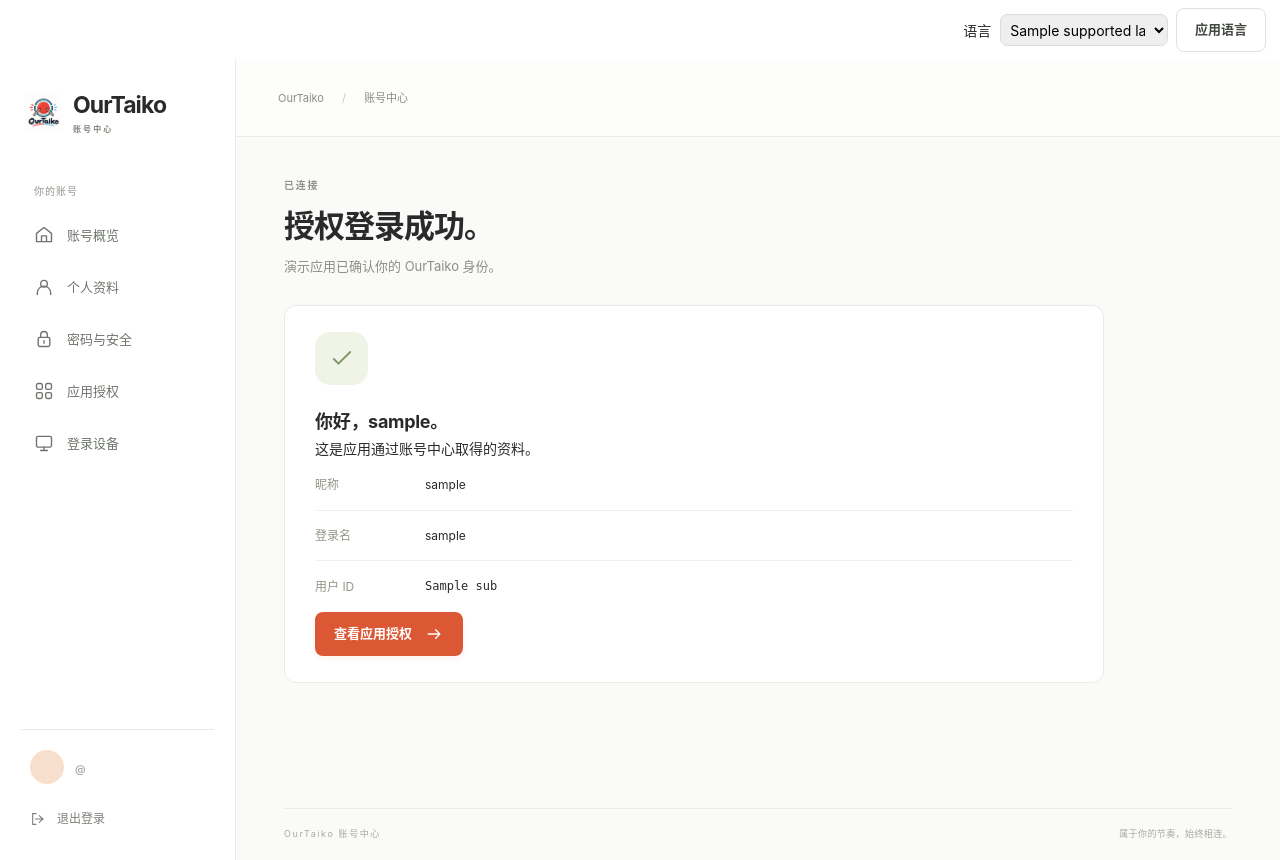
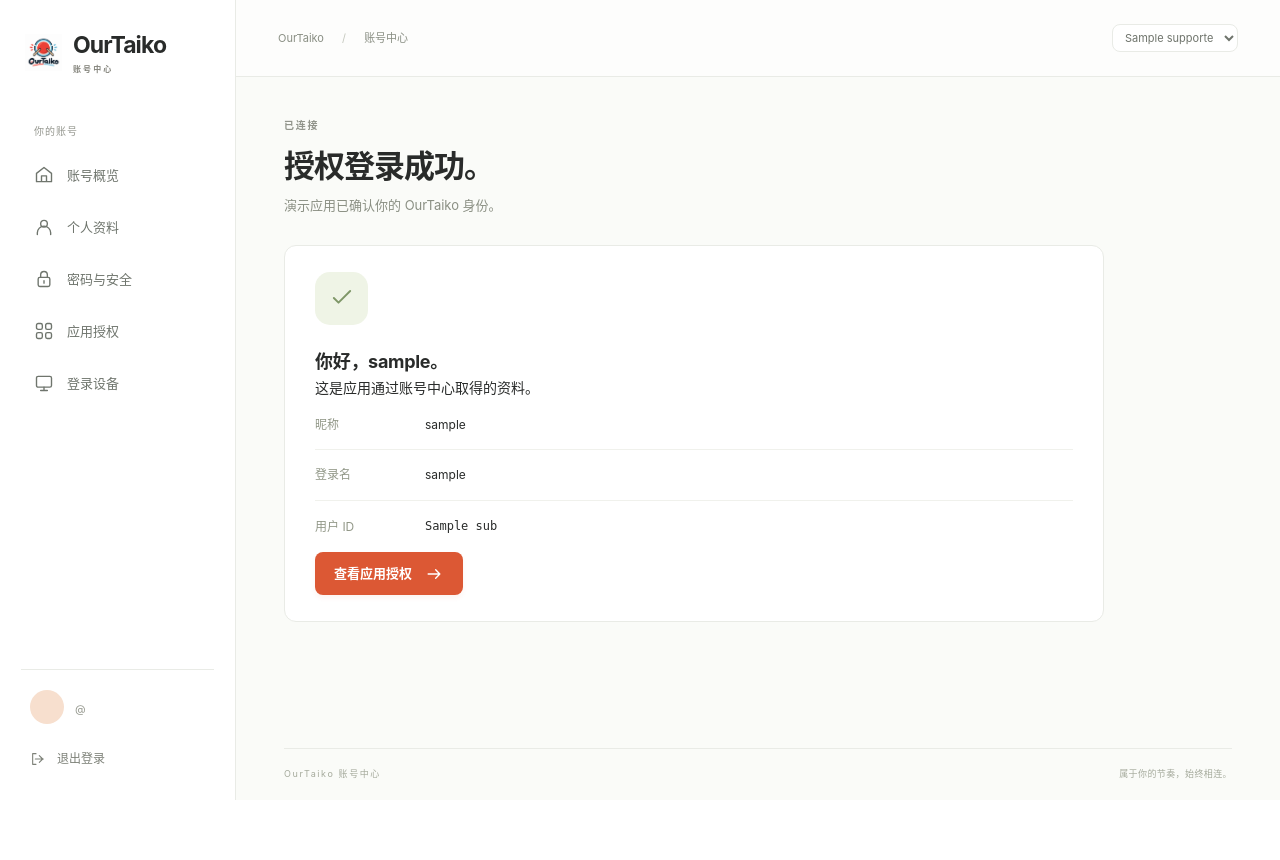
Before and after one commit to OurTaiko/OurTaikoSSO, a Django app: template templates/accounts/demo.html in a window 1280 px wide. After the commit the page ends 800 px from the top, so only its background shows below. Run offline with Django 5.2, Linux system fonts and the light colour scheme; the template is opened without the code that fills it: most values are stand-ins (such as "Sample title", 1, 10 or a date in 2020).

Commit message:
fix(i18n): the language picker sits in each layout's header instead of above the page

```diff
--- a/static/app.css
+++ b/static/app.css
@@ -1454,6 +1454,21 @@ input:focus-visible {
   .topbar .logout {
     padding: 6px;
   }
+  .topbar > span,
+  .topbar .environment {
+    white-space: nowrap;
+  }
+  .topbar > span:first-child {
+    min-width: 0;
+    overflow: hidden;
+    text-overflow: ellipsis;
+  }
+  .topbar .slash {
+    margin: 0 6px;
+  }
+  .topbar .environment + .language-picker {
+    margin-left: 0;
+  }
 }
 @media (prefers-reduced-motion: reduce) {
   * {
@@ -1462,8 +1477,54 @@ input:focus-visible {
   }
 }
 
-.language-picker{display:flex;justify-content:flex-end;align-items:center;gap:.6rem;padding:.6rem 1rem;flex-wrap:wrap;background:var(--surface,#fff)}
-.language-picker select{font:inherit;padding:.4rem;border:1px solid #ddd;border-radius:.5rem;max-width:12rem}
+.visually-hidden {
+  position: absolute;
+  width: 1px;
+  height: 1px;
+  overflow: hidden;
+  clip: rect(0 0 0 0);
+  white-space: nowrap;
+}
+.auth-top {
+  display: flex;
+  align-items: center;
+  justify-content: space-between;
+  gap: 12px;
+}
+.language-picker {
+  display: flex;
+  align-items: center;
+  gap: 6px;
+}
+.topbar .language-picker {
+  margin-left: auto;
+}
+.topbar .environment + .language-picker {
+  margin-left: 16px;
+}
+.language-picker select {
+  font: inherit;
+  font-size: 11px;
+  color: #6f746c;
+  background: white;
+  padding: 5px 8px;
+  border: 1px solid var(--line);
+  border-radius: 8px;
+  max-width: 9rem;
+  cursor: pointer;
+}
+.language-apply {
+  font: inherit;
+  font-size: 11px;
+  padding: 5px 9px;
+  border: 1px solid var(--line);
+  border-radius: 8px;
+  background: white;
+  cursor: pointer;
+}
+.js .language-apply {
+  display: none;
+}
 .identity-avatar,
 .mini-avatar {
   overflow: hidden;
--- a/static/app.js
+++ b/static/app.js
@@ -1,3 +1,9 @@
+document.documentElement.classList.add("js");
+
+document.querySelectorAll(".language-picker select").forEach((select) => {
+  select.addEventListener("change", () => select.form.requestSubmit());
+});
+
 document.querySelectorAll("form[data-confirm]").forEach((form) => {
   form.addEventListener("submit", (event) => {
     if (!window.confirm(form.dataset.confirm)) event.preventDefault();
--- a/templates/accounts/auth_shell.html
+++ b/templates/accounts/auth_shell.html
@@ -1,5 +1,5 @@
 {% extends 'base.html' %}{% load i18n %}{% load static %}{% block layout %}
-<div class="auth-layout"><div class="auth-left"><a class="brand" href="{% url 'overview' %}"><img src="{% static 'icon.png' %}" width="37" height="37" alt=""><span>OurTaiko<span class="brand-caption">{% translate '账号中心' %}</span></span></a>
+<div class="auth-layout"><div class="auth-left"><div class="auth-top"><a class="brand" href="{% url 'overview' %}"><img src="{% static 'icon.png' %}" width="37" height="37" alt=""><span>OurTaiko<span class="brand-caption">{% translate '账号中心' %}</span></span></a>{% include 'accounts/language.html' %}</div>
 <main id="main" class="auth-content">{% include 'accounts/messages.html' %}{% block content %}{% endblock %}</main><footer class="auth-footer">{% translate 'OurTaiko 账号中心' %} {% if dev_mode %}<span class="environment"><span></span>{% translate '本地开发环境' %}</span>{% endif %}</footer></div>
 <aside class="auth-art" aria-label="{% translate 'OurTaiko，一个账号连接你的节奏' %}"><div class="art-top"><span>{% translate '一个账号，你的节奏' %}</span><span>01 / OURTAIKO</span></div><div class="rhythm-art" aria-hidden="true"><div class="orbit orbit-one"></div><div class="orbit orbit-two"></div><div class="orbit orbit-three"></div><div class="taiko"><div class="taiko-face"><i></i><i></i><b></b></div></div><span class="beat beat-one"></span><span class="beat beat-two"></span><span class="beat beat-three"></span></div><div class="art-caption"><span class="eyebrow">{% translate '把热爱，连在一起。' %}</span><h2>{% blocktranslate %}一个账号，每一份热爱。{% endblocktranslate %}</h2><p>{% blocktranslate %}管理你的资料与安全设置。在 OurTaiko 的世界里，保持同一个你。{% endblocktranslate %}</p><div class="art-tags"><span>FANMADE</span><span>ESE</span><span>OURTAIKO</span></div></div></aside></div>
 {% endblock %}
--- a/templates/accounts/language.html
+++ b/templates/accounts/language.html
@@ -2,11 +2,11 @@
 <form class="language-picker" action="{% url 'set-language' %}" method="post">
   {% csrf_token %}
   <input type="hidden" name="next" value="{{ request.get_full_path }}">
-  <label for="site-language">{% translate "语言" %}</label>
+  <label class="visually-hidden" for="site-language">{% translate "语言" %}</label>
   <select id="site-language" name="language">
     {% for code, name in supported_languages %}
     <option value="{{ code }}" {% if code == LANGUAGE_CODE %}selected{% endif %}>{{ name }}</option>
     {% endfor %}
   </select>
-  <button class="button secondary" type="submit">{% translate "应用语言" %}</button>
+  <button class="language-apply" type="submit">{% translate "应用语言" %}</button>
 </form>
--- a/templates/accounts/shell.html
+++ b/templates/accounts/shell.html
@@ -13,7 +13,7 @@
 </nav>
 <div class="sidebar-bottom"><div class="account-mini"><div class="mini-avatar">{% include 'accounts/avatar.html' with size=34 %}</div><div><strong>{{ user.nickname }}</strong><span>@{{ user.username }}</span></div></div><form action="{% url 'logout' %}" method="post">{% csrf_token %}<button class="logout"><svg><use href="#i-out"/></svg>{% translate '退出登录' %}</button></form></div>
 </aside>
-<div class="workspace"><header class="topbar"><span>OurTaiko <span class="slash">/</span> {% translate '账号中心' %}</span>{% if dev_mode %}<span class="environment"><span></span>{% translate '本地开发环境' %}</span>{% endif %}<form class="mobile-logout" action="{% url 'logout' %}" method="post">{% csrf_token %}<button class="logout" aria-label="{% translate '退出登录' %}"><svg><use href="#i-out"/></svg></button></form></header>
+<div class="workspace"><header class="topbar"><span>OurTaiko <span class="slash">/</span> {% translate '账号中心' %}</span>{% if dev_mode %}<span class="environment"><span></span>{% translate '本地开发环境' %}</span>{% endif %}{% include 'accounts/language.html' %}<form class="mobile-logout" action="{% url 'logout' %}" method="post">{% csrf_token %}<button class="logout" aria-label="{% translate '退出登录' %}"><svg><use href="#i-out"/></svg></button></form></header>
 <main id="main" class="page-content">{% include 'accounts/messages.html' %}{% block content %}{% endblock %}</main>
 <footer class="page-footer"><span>{% translate 'OurTaiko 账号中心' %}</span><span>{% translate '属于你的节奏，始终相连。' %}</span></footer></div>
 </div>{% endblock %}
--- a/templates/base.html
+++ b/templates/base.html
@@ -12,6 +12,5 @@
 <symbol id="i-check" viewBox="0 0 24 24"><path d="m5 12 4 4L19 6"/></symbol>
 </defs></svg>
 <a class="skip-link" href="#main">{% translate '跳到主要内容' %}</a>
-{% include 'accounts/language.html' %}
 {% block layout %}{% endblock %}
 </body></html>
```
